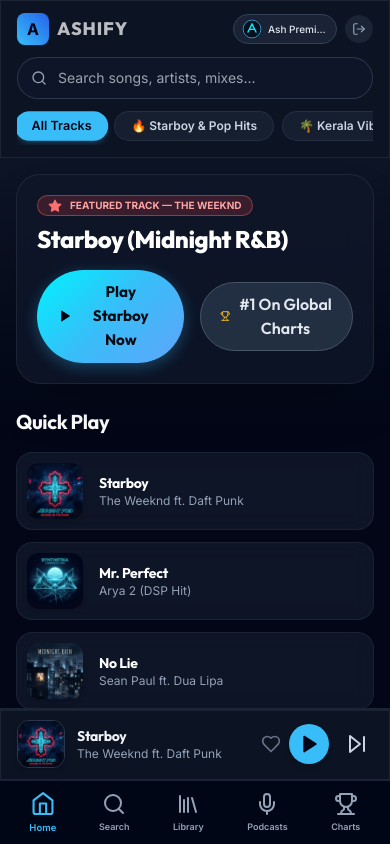
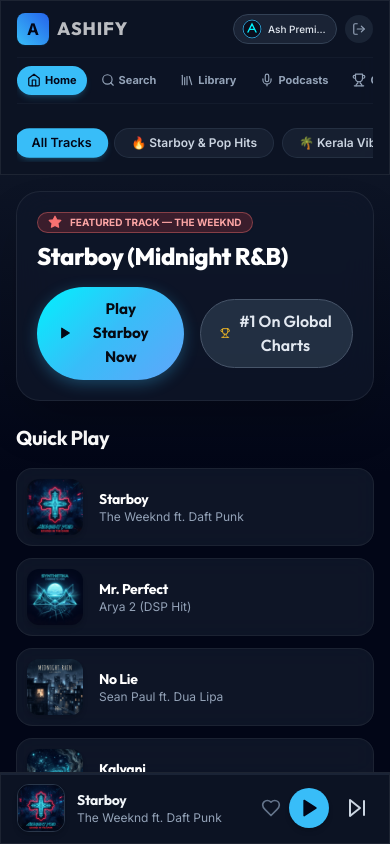
Before and after one commit to aryanpalla198/ASHIFY-MUSIC-PLAYER, a React (Vite) app: page / in a window 390 px wide. Built offline with nearby package versions, Linux system fonts and the light colour scheme; the HTML template or start-up script is replaced by a standard one.

Commit message:
Move navigation tabs to top header below ASHIFY logo on mobile, hide mobile bottom navigation bar

```diff
--- a/src/App.jsx
+++ b/src/App.jsx
@@ -51,59 +51,6 @@
       {/* Persistent Player Controls Bar */}
       <PlayerBar />
 
-      {/* Mobile Bottom Navigation (6 Side-by-Side Tabs) */}
-      <div className="botnav-container bg-slate-950/95 border-t border-slate-800/80 flex items-center justify-around px-2 z-30">
-        <button
-          onClick={() => setActiveTab('home')}
-          className={`flex flex-col items-center justify-center gap-1 transition-all ${
-            activeTab === 'home' ? 'text-sky-400 font-bold scale-105' : 'text-slate-400 hover:text-slate-200'
-          }`}
-        >
-          <Home className="w-4.5 h-4.5" />
-          <span className="text-[9px] font-semibold">Home</span>
-        </button>
-
-        <button
-          onClick={() => setActiveTab('search')}
-          className={`flex flex-col items-center justify-center gap-1 transition-all ${
-            activeTab === 'search' ? 'text-sky-400 font-bold scale-105' : 'text-slate-400 hover:text-slate-200'
-          }`}
-        >
-          <Search className="w-4.5 h-4.5" />
-          <span className="text-[9px] font-semibold">Search</span>
-        </button>
-
-        <button
-          onClick={() => setActiveTab('library')}
-          className={`flex flex-col items-center justify-center gap-1 transition-all ${
-            activeTab === 'library' ? 'text-sky-400 font-bold scale-105' : 'text-slate-400 hover:text-slate-200'
-          }`}
-        >
-          <Library className="w-4.5 h-4.5" />
-          <span className="text-[9px] font-semibold">Library</span>
-        </button>
-
-        <button
-          onClick={() => setActiveTab('podcasts')}
-          className={`flex flex-col items-center justify-center gap-1 transition-all ${
-            activeTab === 'podcasts' ? 'text-sky-400 font-bold scale-105' : 'text-slate-400 hover:text-slate-200'
-          }`}
-        >
-          <Mic className="w-4.5 h-4.5" />
-          <span className="text-[9px] font-semibold">Podcasts</span>
-        </button>
-
-        <button
-          onClick={() => setActiveTab('charts')}
-          className={`flex flex-col items-center justify-center gap-1 transition-all ${
-            activeTab === 'charts' ? 'text-sky-400 font-bold scale-105' : 'text-slate-400 hover:text-slate-200'
-          }`}
-        >
-          <Trophy className="w-4.5 h-4.5" />
-          <span className="text-[9px] font-semibold">Charts</span>
-        </button>
-      </div>
-
       {/* Overlays and Modals */}
       <AuthModal />
       <AudioVisualizer />
--- a/src/components/Navbar.jsx
+++ b/src/components/Navbar.jsx
@@ -1,5 +1,5 @@
 import React from 'react';
-import { ChevronLeft, ChevronRight, Search, User, LogOut, Disc } from 'lucide-react';
+import { ChevronLeft, ChevronRight, Search, User, LogOut, Disc, Home, Library, Mic, Trophy } from 'lucide-react';
 import { useAuth } from '../context/AuthContext';
 import { CATEGORIES } from '../data/songs';
 
@@ -51,6 +51,69 @@
         </div>
       </div>
 
+      {/* Mobile Navigation Tabs (visible only on mobile, placed below ASHIFY logo) */}
+      <div className="flex md:hidden items-center justify-around py-2 border-t border-b border-slate-800/40 bg-slate-900/10 gap-1 overflow-x-auto no-scrollbar">
+        <button
+          onClick={() => setActiveTab('home')}
+          className={`flex items-center gap-1 px-2.5 py-1.5 rounded-full text-[11px] font-bold transition-all ${
+            activeTab === 'home'
+              ? 'bg-sky-400 text-slate-950 shadow-md shadow-sky-400/20'
+              : 'text-slate-400 hover:text-slate-200'
+          }`}
+        >
+          <Home className="w-3.5 h-3.5" />
+          <span>Home</span>
+        </button>
+
+        <button
+          onClick={() => setActiveTab('search')}
+          className={`flex items-center gap-1 px-2.5 py-1.5 rounded-full text-[11px] font-bold transition-all ${
+            activeTab === 'search'
+              ? 'bg-sky-400 text-slate-950 shadow-md shadow-sky-400/20'
+              : 'text-slate-400 hover:text-slate-200'
+          }`}
+        >
+          <Search className="w-3.5 h-3.5" />
+          <span>Search</span>
+        </button>
+
+        <button
+          onClick={() => setActiveTab('library')}
+          className={`flex items-center gap-1 px-2.5 py-1.5 rounded-full text-[11px] font-bold transition-all ${
+            activeTab === 'library'
+              ? 'bg-sky-400 text-slate-950 shadow-md shadow-sky-400/20'
+              : 'text-slate-400 hover:text-slate-200'
+          }`}
+        >
+          <Library className="w-3.5 h-3.5" />
+          <span>Library</span>
+        </button>
+
+        <button
+          onClick={() => setActiveTab('podcasts')}
+          className={`flex items-center gap-1 px-2.5 py-1.5 rounded-full text-[11px] font-bold transition-all ${
+            activeTab === 'podcasts'
+              ? 'bg-sky-400 text-slate-950 shadow-md shadow-sky-400/20'
+              : 'text-slate-400 hover:text-slate-200'
+          }`}
+        >
+          <Mic className="w-3.5 h-3.5" />
+          <span>Podcasts</span>
+        </button>
+
+        <button
+          onClick={() => setActiveTab('charts')}
+          className={`flex items-center gap-1 px-2.5 py-1.5 rounded-full text-[11px] font-bold transition-all ${
+            activeTab === 'charts'
+              ? 'bg-sky-400 text-slate-950 shadow-md shadow-sky-400/20'
+              : 'text-slate-400 hover:text-slate-200'
+          }`}
+        >
+          <Trophy className="w-3.5 h-3.5" />
+          <span>Charts</span>
+        </button>
+      </div>
+
       <div className="flex items-center justify-between gap-4 w-full">
         {/* Navigation History & Search */}
         <div className="flex items-center gap-3 flex-1 min-w-0">
@@ -70,7 +133,7 @@
           </div>
 
           {/* Search Box */}
-          <div className="relative flex-1 md:max-w-md w-full">
+          <div className={`relative flex-1 md:max-w-md w-full ${activeTab === 'search' ? 'block' : 'hidden md:block'}`}>
             <Search className="absolute left-3.5 top-1/2 -translate-y-1/2 w-4 h-4 text-slate-400" />
             <input
               type="text"
--- a/src/index.css
+++ b/src/index.css
@@ -239,25 +239,16 @@
   transform: scale(1.3);
 }
 
-.botnav-container {
-  grid-area: botnav;
-  display: none;
-}
-
 /* Responsive adjustments */
 @media (max-width: 768px) {
   .app-container {
     grid-template-columns: 1fr;
-    grid-template-rows: 1fr 72px 64px;
+    grid-template-rows: 1fr 72px;
     grid-template-areas:
       "main"
-      "player"
-      "botnav";
+      "player";
   }
   .sidebar-container {
     display: none;
   }
-  .botnav-container {
-    display: flex !important;
-  }
 }
```
